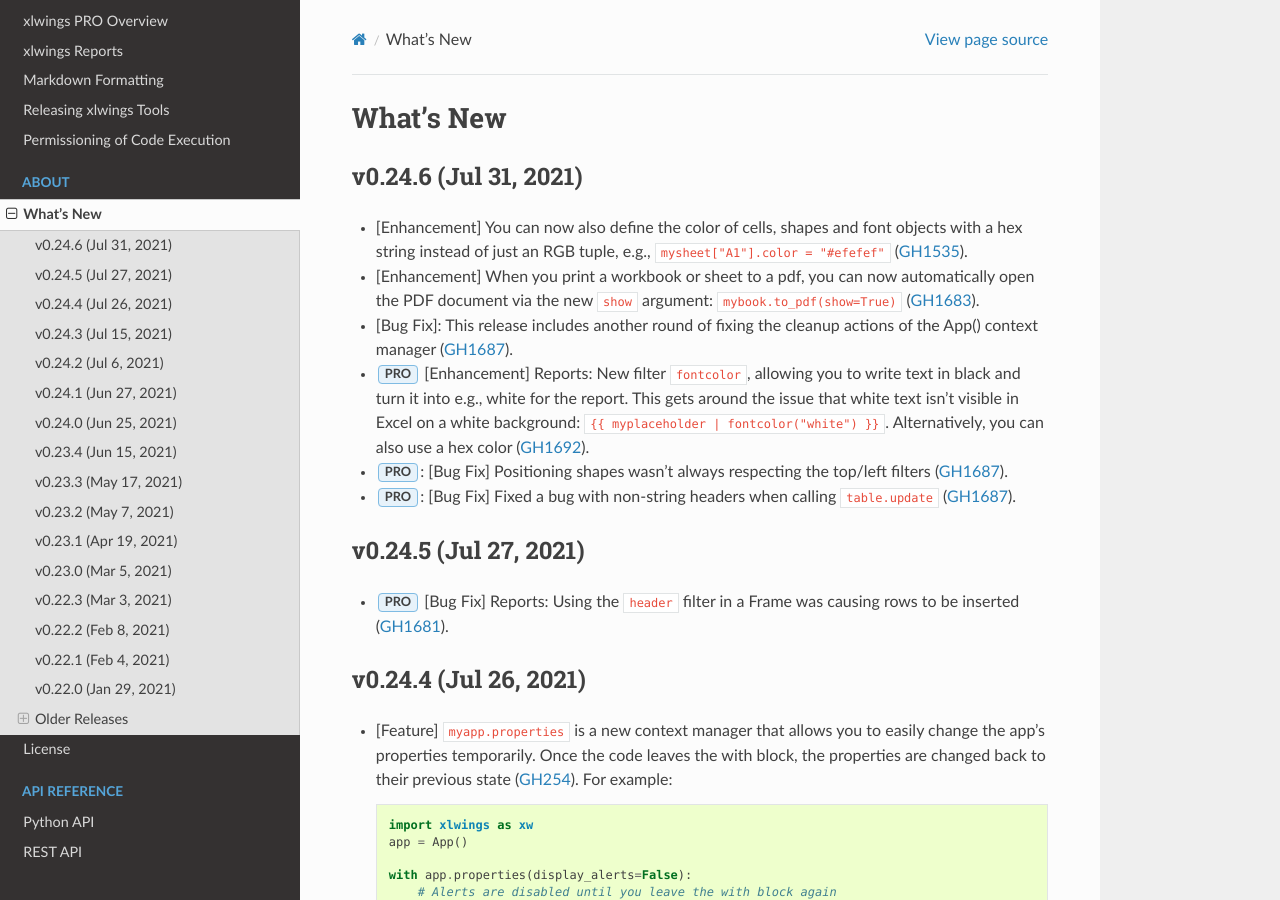
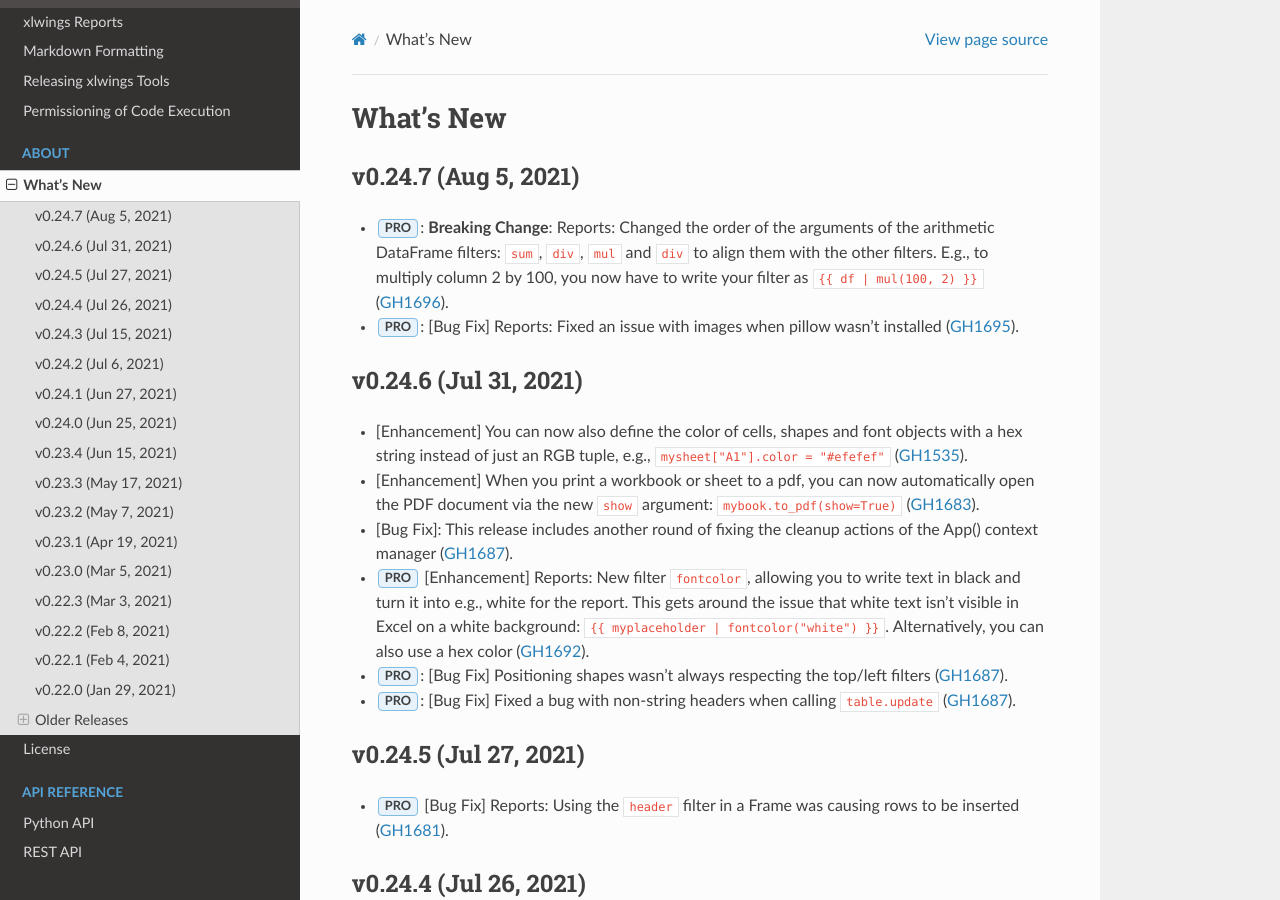
Before and after one commit to xlwings/xlwings, a Sphinx documentation site: the page built from docs/whatsnew.rst, in a window 1280 px wide and 900 px high. Built offline with Sphinx 7.4.7 and the Read the Docs theme 2.0.0, drawn with Linux system fonts in a browser that asks for light colours.

Commit message:
release notes [skip ci]

```diff
--- a/docs/whatsnew.rst
+++ b/docs/whatsnew.rst
@@ -1,5 +1,11 @@
 What's New
 ==========
+
+v0.24.7 (Aug 5, 2021)
+---------------------
+
+* :guilabel:`PRO`: **Breaking Change**: Reports: Changed the order of the arguments of the arithmetic DataFrame filters: ``sum``, ``div``, ``mul`` and ``div`` to align them with the other filters. E.g., to multiply column 2 by 100, you now have to write your filter as ``{{ df | mul(100, 2) }}`` (:issue:`1696`).
+* :guilabel:`PRO`: [Bug Fix] Reports: Fixed an issue with images when pillow wasn't installed (:issue:`1695`).
 
 v0.24.6 (Jul 31, 2021)
 ----------------------
```
